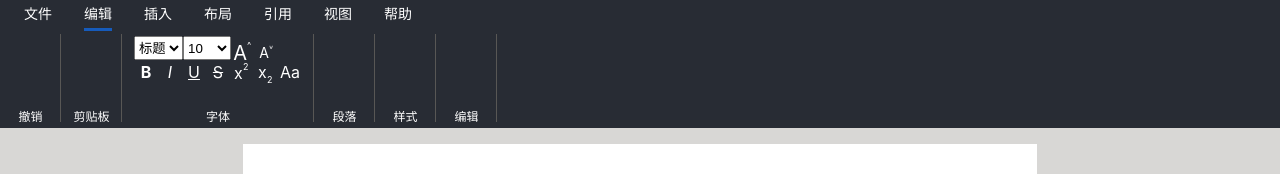
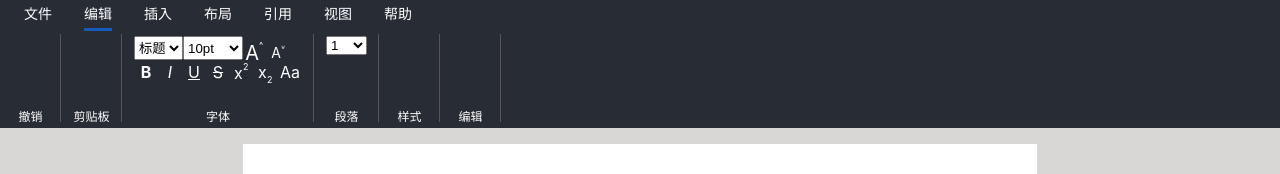
Before and after one commit to watsonserve/doc-editor, a React (Create React App) app: page / in a window 1280 px wide. Both pictures are taken after a click on the item "编辑". Shown: the top 174 px of the page. Built offline with nearby package versions, Linux system fonts and the light colour scheme.

Commit message:
ParagraphTool

```diff
--- a/src/toolbar/edit-tools.tsx
+++ b/src/toolbar/edit-tools.tsx
@@ -3,7 +3,7 @@ import { IToolProps } from './types';
 import ToolBlk from './tool-blk';
 
 const fontFamilyList = ['标题', '正文'];
-const fontSizeList = [10, 10.5, 11, 11.5, 12];
+const fontSizeList = [10, 10.5, 11, 11.5, 12, 16];
 
 function FontTool(props: IToolProps) {
   const fontFamilyChange = (ev: React.ChangeEvent<HTMLSelectElement>) => {
@@ -11,7 +11,7 @@ function FontTool(props: IToolProps) {
   };
 
   const fontSizeChange = (ev: React.ChangeEvent<HTMLSelectElement>) => {
-    props.onChange('fontSize', ev.target.value);
+    props.onChange('fontSize', +ev.target.value * props.dpi / 72);
   };
 
   const handleFontSizeL = () => {};
@@ -28,7 +28,7 @@ function FontTool(props: IToolProps) {
         </select>
         <select onChange={fontSizeChange}>
         {
-          fontSizeList.map(x => (<option value={x} key={x}>{x}</option>))
+          fontSizeList.map(x => (<option value={x} key={x}>{x}pt</option>))
         }
         </select>
         <a className="edit-tools-btn" onClick={handleFontSizeL}>
@@ -65,6 +65,25 @@ function FontTool(props: IToolProps) {
   );
 }
 
+function ParagraphTool(props: IToolProps) {
+  const lineHeightChange = (ev: React.ChangeEvent<HTMLSelectElement>) => {
+    props.onChange('lineHeight', ev.target.value);
+  };
+  const lineHeightList = [1, 1.5, 2];
+
+  return (
+    <ToolBlk title="段落">
+      <div className="edit-tools-btns">
+        <select onChange={lineHeightChange}>
+        {
+          lineHeightList.map(x => (<option value={x} key={x}>{x}</option>))
+        }
+        </select>
+      </div>
+    </ToolBlk>
+  );
+}
+
 export default function EditTools(props: IToolProps) {
 
   return (
@@ -74,8 +93,7 @@ export default function EditTools(props: IToolProps) {
       <ToolBlk title="剪贴板">
       </ToolBlk>
       <FontTool {...props} />
-      <ToolBlk title="段落">
-      </ToolBlk>
+      <ParagraphTool {...props} />
       <ToolBlk title="样式">
       </ToolBlk>
       <ToolBlk title="编辑">
```
